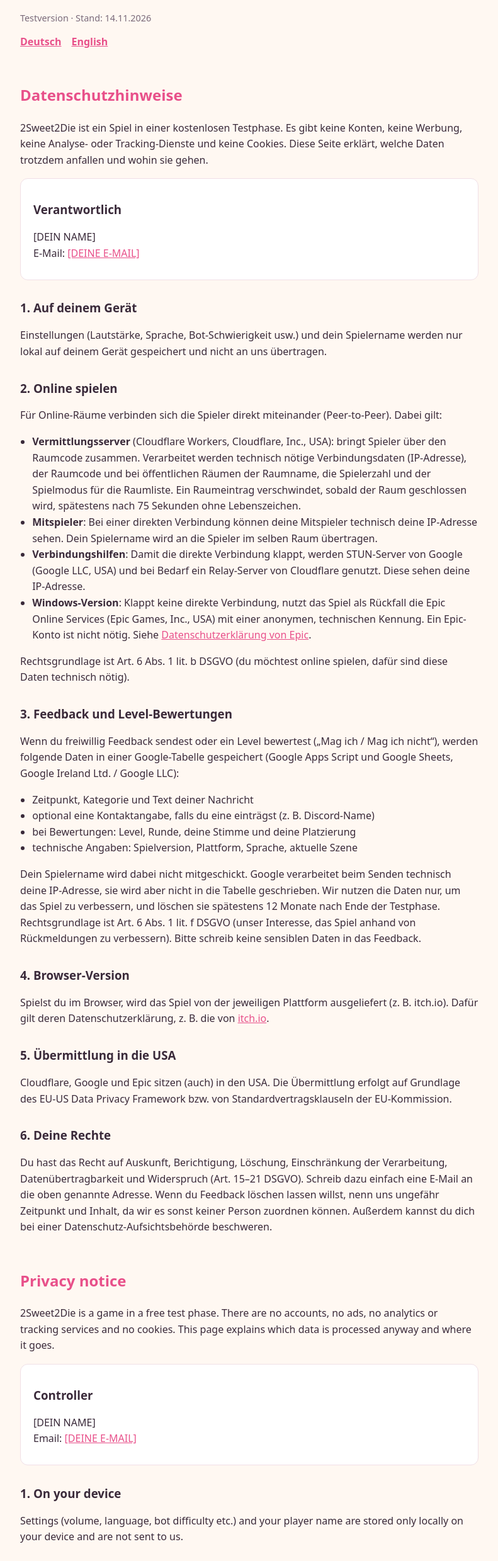
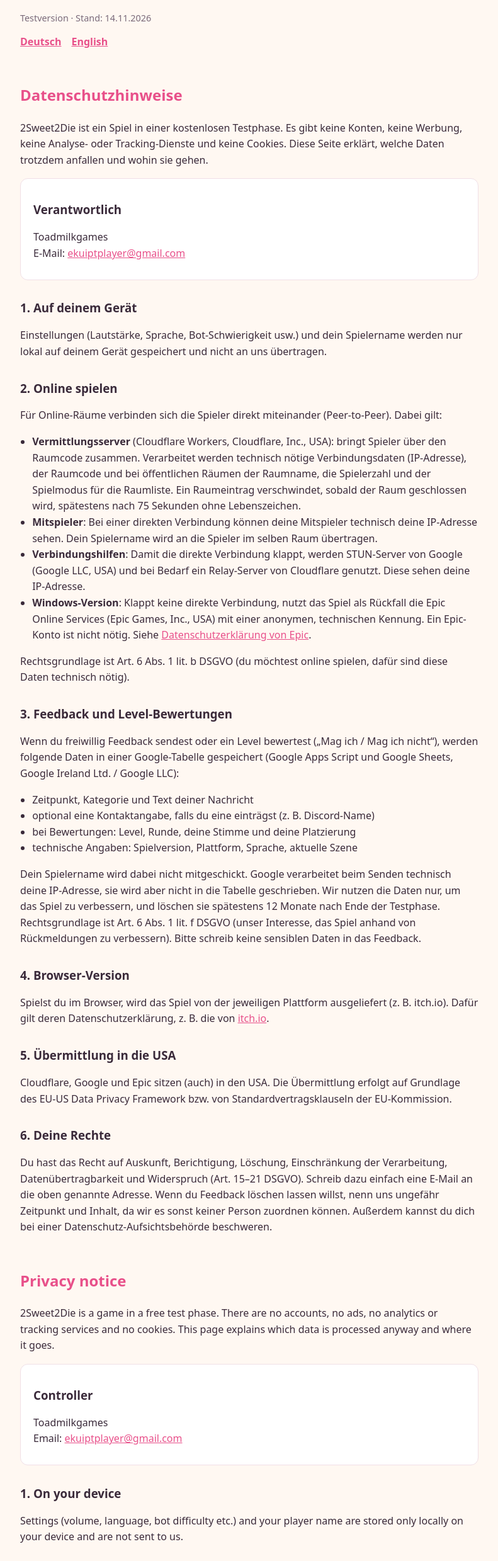
Before and after one commit to xToadmilk/2sweet2die-legal, a plain HTML site: page index.html in a window 1280 px wide. Shown: the part 81-2560 px from the top of the page at 63% size, without its empty margins (244-1035 px from the left). Drawn offline with Linux system fonts and the light colour scheme.

Commit message:
Verantwortlicher: Toadmilkgames
Co-Authored-By: Claude Opus 5.5 <noreply@anthropic.com>

```diff
--- a/index.html
+++ b/index.html
@@ -36,7 +36,7 @@
 
 <div class="card">
 <h3>Verantwortlich</h3>
-<p>[DEIN NAME]<br>E-Mail: <a href="mailto:[DEINE E-MAIL]">[DEINE E-MAIL]</a></p>
+<p>Toadmilkgames<br>E-Mail: <a href="mailto:ekuiptplayer@gmail.com">ekuiptplayer@gmail.com</a></p>
 </div>
 
 <h3>1. Auf deinem Gerät</h3>
@@ -79,7 +79,7 @@
 
 <div class="card">
 <h3>Controller</h3>
-<p>[DEIN NAME]<br>Email: <a href="mailto:[DEINE E-MAIL]">[DEINE E-MAIL]</a></p>
+<p>Toadmilkgames<br>Email: <a href="mailto:ekuiptplayer@gmail.com">ekuiptplayer@gmail.com</a></p>
 </div>
 
 <h3>1. On your device</h3>
```
